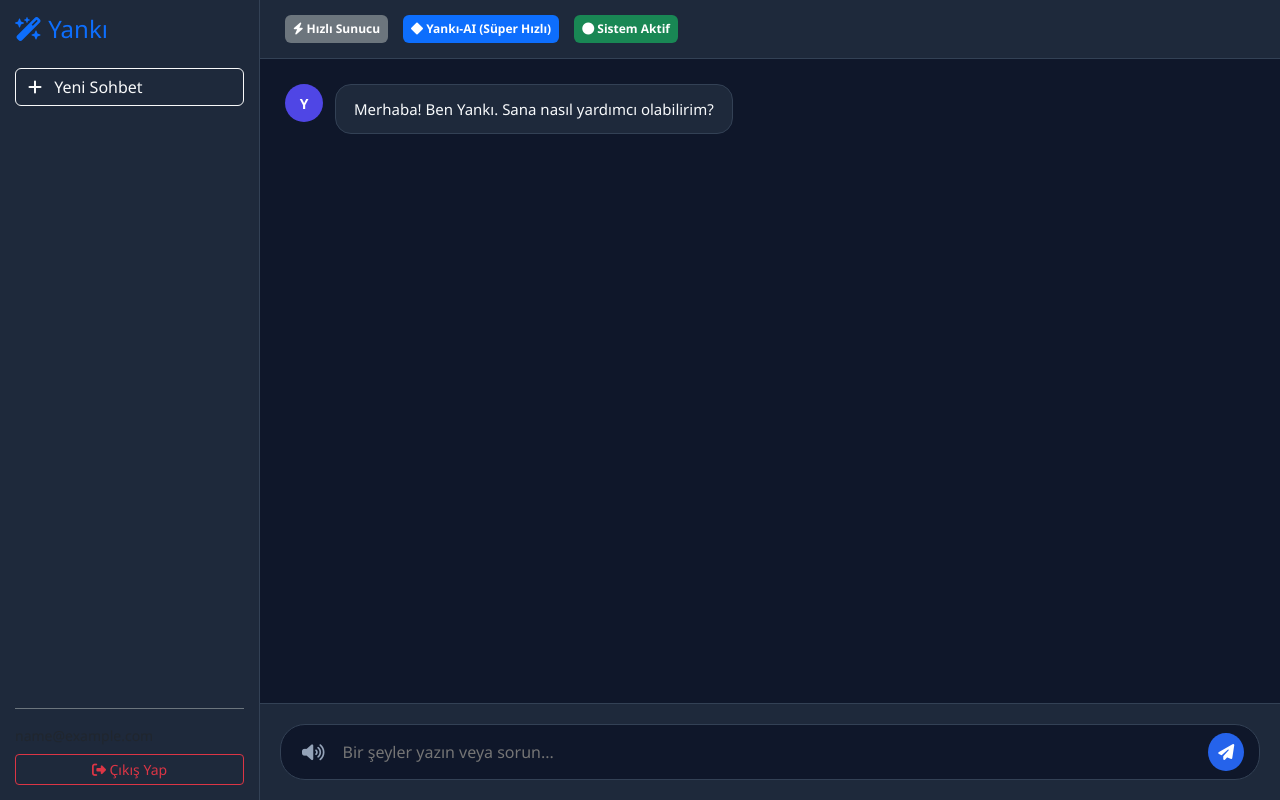
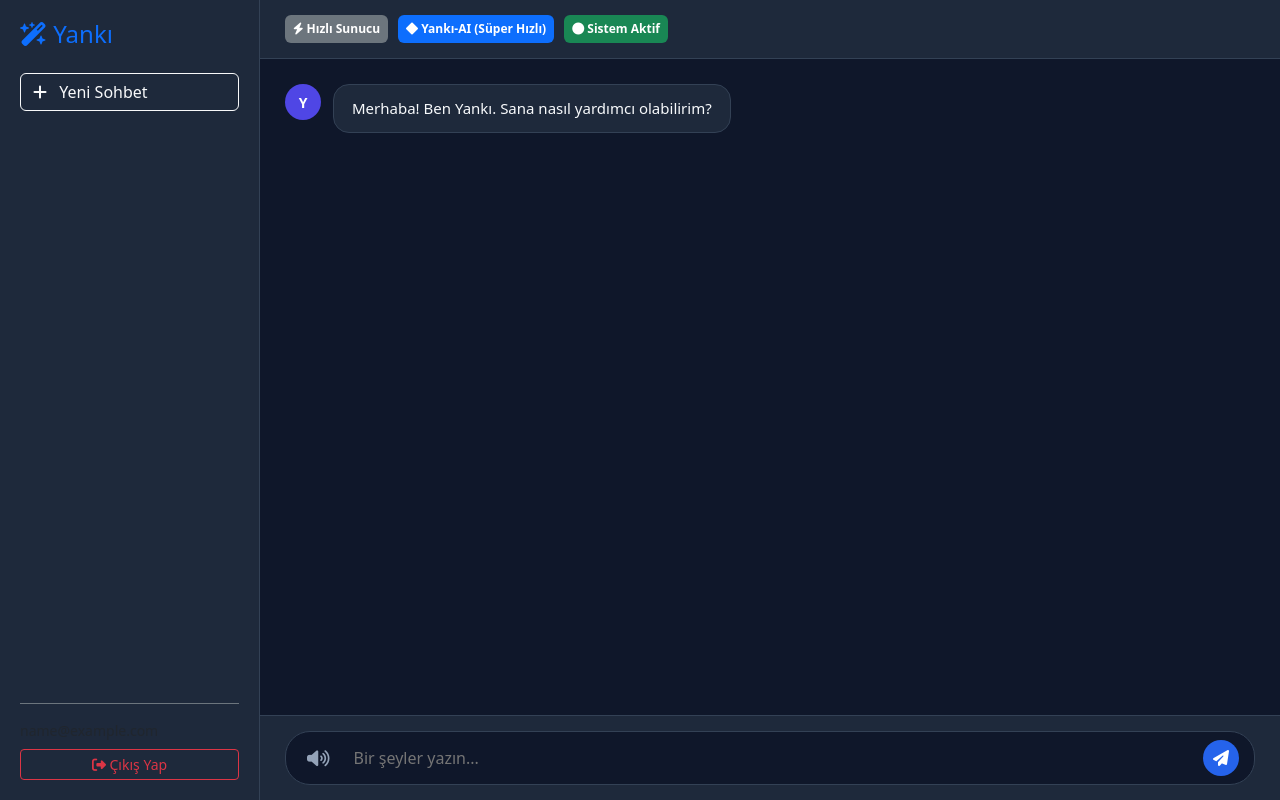
Before and after one commit to ilarslanelif8-lgtm/yankiproje, a Flask app: page / in a window 1280 px wide. Run offline with Flask 3, Linux system fonts and the light colour scheme; the visitor is signed in with stand-in values (Sample User, id 1).

Commit message:
Update index.html

```diff
--- a/templates/index.html
+++ b/templates/index.html
@@ -7,14 +7,14 @@
     <link href="https://cdn.jsdelivr.net/npm/bootstrap@5.3.0/dist/css/bootstrap.min.css" rel="stylesheet">
     <link rel="stylesheet" href="https://cdnjs.cloudflare.com/ajax/libs/font-awesome/6.4.0/css/all.min.css">
     <style>
+        * { box-sizing: border-box; }
         body {
             background-color: #0f172a;
             color: #f8fafc;
-            font-family: 'Segoe UI', Tahoma, Geneva, Verdana, sans-serif;
+            font-family: system-ui, -apple-system, sans-serif;
             height: 100vh;
+            margin: 0;
             display: flex;
-            margin: 0;
-            overflow: hidden;
         }
         .sidebar {
             width: 260px;
@@ -22,7 +22,7 @@
             border-right: 1px solid #334155;
             display: flex;
             flex-direction: column;
-            padding: 15px;
+            padding: 20px;
         }
         .main-chat {
             flex: 1;
@@ -36,7 +36,7 @@
             border-bottom: 1px solid #334155;
             display: flex;
             align-items: center;
-            gap: 15px;
+            gap: 10px;
         }
         .chat-box {
             flex: 1;
@@ -44,7 +44,7 @@
             overflow-y: auto;
             display: flex;
             flex-direction: column;
-            gap: 20px;
+            gap: 15px;
         }
         .message-row {
             display: flex;
@@ -56,8 +56,8 @@
             flex-direction: row-reverse;
         }
         .avatar {
-            width: 38px;
-            height: 38px;
+            width: 36px;
+            height: 36px;
             border-radius: 50%;
             display: flex;
             align-items: center;
@@ -72,14 +72,14 @@
             padding: 12px 18px;
             border-radius: 16px;
             font-size: 15px;
-            line-height: 1.6;
+            line-height: 1.5;
             white-space: pre-wrap;
             word-break: break-word;
         }
-        .assistant .bubble { background-color: #1e293b; border: 1px solid #334155; }
+        .assistant .bubble { background-color: #1e293b; border: 1px solid #334155; color: #f8fafc; }
         .user .bubble { background-color: #2563eb; color: white; }
         .input-area {
-            padding: 20px;
+            padding: 15px 25px;
             background-color: #1e293b;
             border-top: 1px solid #334155;
         }
@@ -87,7 +87,7 @@
             background-color: #0f172a;
             border: 1px solid #334155;
             border-radius: 25px;
-            padding: 8px 15px;
+            padding: 6px 15px;
             display: flex;
             align-items: center;
             gap: 10px;
@@ -98,6 +98,7 @@
             color: white;
             outline: none;
             width: 100%;
+            padding: 8px;
         }
         .btn-action {
             background: none;
@@ -105,21 +106,20 @@
             color: #94a3b8;
             font-size: 18px;
             cursor: pointer;
-            transition: color 0.2s;
         }
-        .btn-action:hover { color: #f8fafc; }
         .btn-action.active { color: #22c55e !important; }
         .btn-send {
             background-color: #2563eb;
             color: white;
             border: none;
-            width: 38px;
-            height: 38px;
+            width: 36px;
+            height: 36px;
             border-radius: 50%;
             display: flex;
             align-items: center;
             justify-content: center;
             cursor: pointer;
+            flex-shrink: 0;
         }
     </style>
 </head>
@@ -152,10 +152,10 @@
 
         <div class="input-area">
             <div class="input-container">
-                <button class="btn-action" id="ttsBtn" onclick="toggleTTS()" title="Sesli Okuma (Aç/Kapat)">
+                <button class="btn-action" id="ttsBtn" onclick="toggleTTS()" title="Sesli Okumu Aç/Kapat">
                     <i class="fa-solid fa-volume-high"></i>
                 </button>
-                <input type="text" id="userInput" placeholder="Bir şeyler yazın veya sorun..." onkeydown="if(event.key==='Enter') sendMessage()">
+                <input type="text" id="userInput" placeholder="Bir şeyler yazın..." onkeydown="if(event.key==='Enter') sendMessage()">
                 <button class="btn-send" onclick="sendMessage()"><i class="fa-solid fa-paper-plane"></i></button>
             </div>
         </div>
@@ -172,11 +172,90 @@
                 btn.classList.add('active');
             } else {
                 btn.classList.remove('active');
-                window.speechSynthesis.cancel();
+                if ('speechSynthesis' in window) window.speechSynthesis.cancel();
             }
         }
 
         function speakText(text) {
             if (ttsEnabled && 'speechSynthesis' in window) {
                 window.speechSynthesis.cancel();
-                const utterance =
+                const utterance = new SpeechSynthesisUtterance(text);
+                utterance.lang = 'tr-TR';
+                window.speechSynthesis.speak(utterance);
+            }
+        }
+
+        async function sendMessage() {
+            const input = document.getElementById('userInput');
+            const message = input.value.trim();
+            if (!message) return;
+
+            const chatBox = document.getElementById('chatBox');
+
+            chatBox.innerHTML += `
+                <div class="message-row user">
+                    <div class="avatar user">S</div>
+                    <div class="bubble">${message}</div>
+                </div>
+            `;
+            input.value = '';
+            chatBox.scrollTop = chatBox.scrollHeight;
+
+            const assistantRow = document.createElement('div');
+            assistantRow.className = 'message-row assistant';
+            assistantRow.innerHTML = `
+                <div class="avatar assistant">Y</div>
+                <div class="bubble">...</div>
+            `;
+            chatBox.appendChild(assistantRow);
+            chatBox.scrollTop = chatBox.scrollHeight;
+
+            const responseBubble = assistantRow.querySelector('.bubble');
+
+            try {
+                const res = await fetch('/chat', {
+                    method: 'POST',
+                    headers: { 'Content-Type': 'application/json' },
+                    body: JSON.stringify({ message: message, history: chatHistory })
+                });
+
+                const reader = res.body.getReader();
+                const decoder = new TextDecoder();
+                let fullText = '';
+
+                while (true) {
+                    const { done, value } = await reader.read();
+                    if (done) break;
+
+                    const chunk = decoder.decode(value);
+                    const lines = chunk.split('\n');
+
+                    for (const line of lines) {
+                        if (line.trim()) {
+                            try {
+                                const parsed = JSON.parse(line);
+                                if (parsed.delta) {
+                                    fullText += parsed.delta;
+                                    responseBubble.innerText = fullText;
+                                    chatBox.scrollTop = chatBox.scrollHeight;
+                                }
+                            } catch (e) {}
+                        }
+                    }
+                }
+
+                if (!fullText) {
+                    responseBubble.innerText = 'Yanıt alınamadı, lütfen tekrar deneyin.';
+                } else {
+                    chatHistory.push({ role: 'user', content: message });
+                    chatHistory.push({ role: 'assistant', content: fullText });
+                    speakText(fullText);
+                }
+
+            } catch (err) {
+                responseBubble.innerText = 'Bağlantı hatası oluştu.';
+            }
+        }
+    </script>
+</body>
+</html>
```
